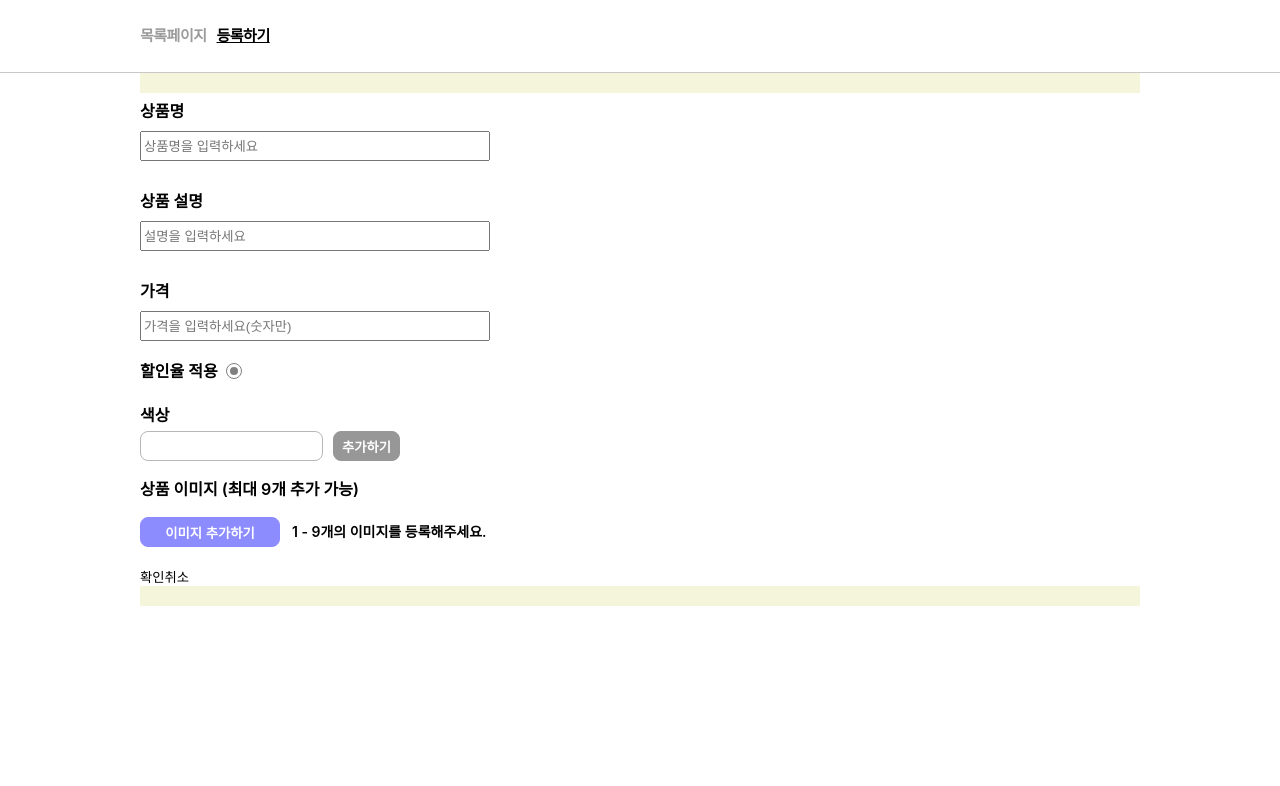
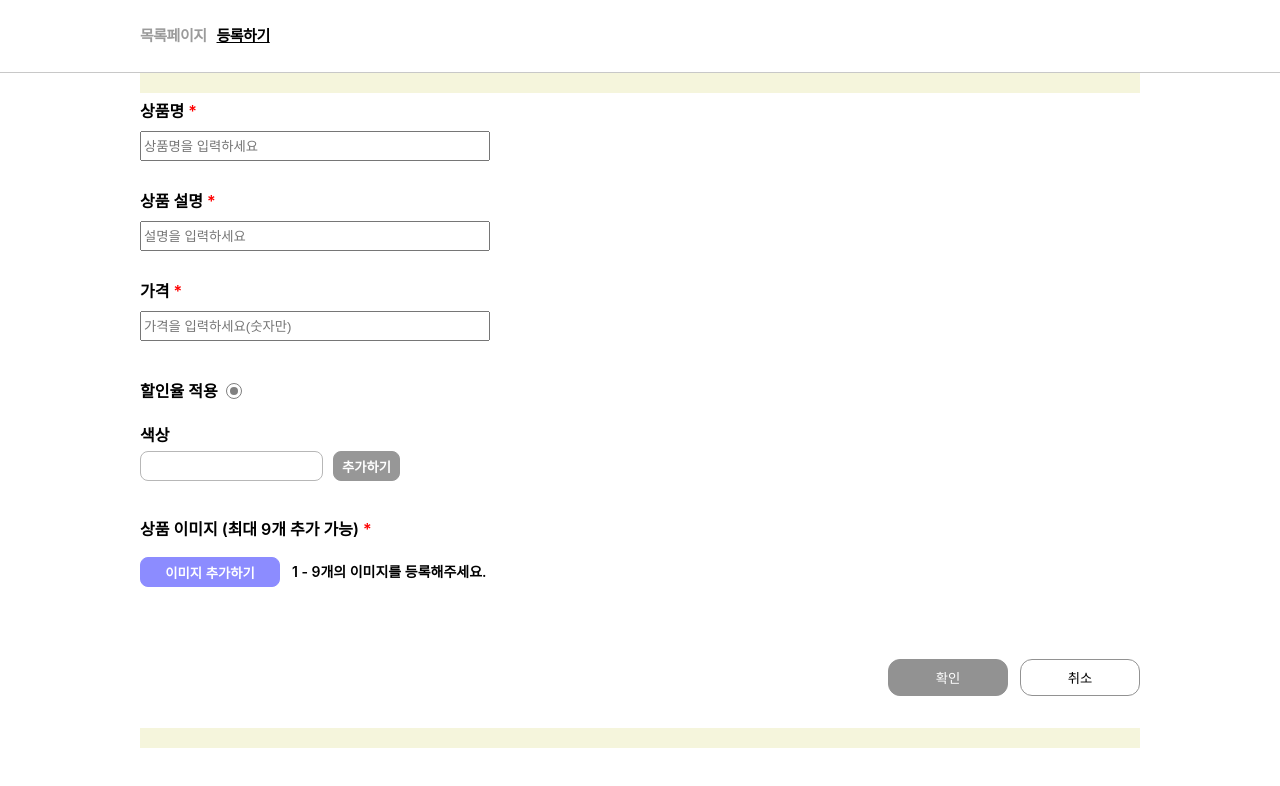
Before and after one commit to Kim-777/visual-fe-task, a React (Create React App) app: page /products/create in a window 1280 px wide. Shown: the top 786 px of the page. Built offline with nearby package versions, Linux system fonts and the light colour scheme.

Commit message:
Update: 스타일링

```diff
--- a/src/components/Forms/Items/ImagesInput.scss
+++ b/src/components/Forms/Items/ImagesInput.scss
@@ -1,6 +1,7 @@
 .images_input_wrapper {
   display: flex;
   flex-direction: column;
+  padding-block: 20px;
 
 & .btn_wrapper {
   display: flex;
@@ -57,6 +58,7 @@
     flex-direction: column;
     & > li {
       margin-bottom: 4px;
+      font-size: 14px;
       &:last-child {
         margin-bottom: 0px;
         display: flex;
--- a/src/components/Forms/Items/ImagesInput.tsx
+++ b/src/components/Forms/Items/ImagesInput.tsx
@@ -17,7 +17,9 @@ const ImagesInput = ({
 
   return (
     <div className="images_input_wrapper">
-      <label>상품 이미지 (최대 9개 추가 가능)</label>
+      <label>
+        상품 이미지 (최대 9개 추가 가능)<em style={{ color: "red" }}> *</em>
+      </label>
       <div className="btn_wrapper">
         <button
           type="button"
--- a/src/components/Forms/Items/TextInput.tsx
+++ b/src/components/Forms/Items/TextInput.tsx
@@ -8,6 +8,7 @@ type Props = {
   formKey: string;
   placeholder: string;
   isAvailableOnlyNumber?: boolean;
+  isEssential?: boolean;
 };
 
 const TextInput = ({
@@ -17,6 +18,7 @@ const TextInput = ({
   formKey,
   placeholder,
   isAvailableOnlyNumber,
+  isEssential,
 }: Props) => {
   const inputId = useId();
 
@@ -24,7 +26,10 @@ const TextInput = ({
 
   return (
     <div className="text_input_wrapper">
-      <label htmlFor={inputId}>{title}</label>
+      <label htmlFor={inputId}>
+        {title}
+        {isEssential && <em style={{ color: "red" }}> *</em>}
+      </label>
       <input
         id={inputId}
         type="text"
--- a/src/components/Forms/ProductCreateForm.tsx
+++ b/src/components/Forms/ProductCreateForm.tsx
@@ -36,14 +36,24 @@ const ProductCreateForm = () => {
   console.log("form :::: ", form);
   // console.log("form.isDiscount ::::", form.isDiscount);
 
+  const handleSubmit: React.FormEventHandler<HTMLFormElement> = (e) => {
+    e.preventDefault();
+
+    console.log("form ::::: ", form);
+  };
+
+  const cantSubmit =
+    !form.name || !form.description || !form.price || !images.length;
+
   return (
-    <form className="product_form_wrapper">
+    <form className="product_form_wrapper" onSubmit={handleSubmit}>
       <TextInput
         title="상품명"
         value={form.name}
         onChange={handleTextInputChange}
         formKey="name"
         placeholder="상품명을 입력하세요"
+        isEssential
       />
 
       <TextInput
@@ -52,6 +62,7 @@ const ProductCreateForm = () => {
         onChange={handleTextInputChange}
         formKey="description"
         placeholder="설명을 입력하세요"
+        isEssential
       />
 
       <TextInput
@@ -61,9 +72,10 @@ const ProductCreateForm = () => {
         formKey="price"
         placeholder="가격을 입력하세요(숫자만)"
         isAvailableOnlyNumber
+        isEssential
       />
 
-      <div>
+      <div style={{ marginTop: "20px" }}>
         <CheckBox
           checked={form.isDiscount}
           onChange={(checked) => {
@@ -102,9 +114,11 @@ const ProductCreateForm = () => {
         addImages={addImages}
         deleteImage={deleteImage}
       />
-      <div>
-        <button>확인</button>
-        <button>취소</button>
+      <div className="product_create_form_method_btns_wrapper">
+        <button disabled={cantSubmit} type="submit">
+          확인
+        </button>
+        <button type="button">취소</button>
       </div>
     </form>
   );
--- a/src/components/Forms/ProductForm.scss
+++ b/src/components/Forms/ProductForm.scss
@@ -3,3 +3,34 @@
   display: flex;
   flex-direction: column;
 }
+
+.product_create_form_method_btns_wrapper {
+  display: flex;
+  margin-block: 32px;
+  align-items: center;
+  justify-content: end;
+
+  & > button {
+    padding: 8px;
+    min-width: 120px;
+    border-radius: 12px;
+
+    &:first-child {
+      margin-right: 12px;
+      background-color: rgb(140, 140, 255);
+      color: white;
+      border: 1px solid rgb(140, 140, 255);
+      transition: all 0.1s ease;
+
+      &:disabled {
+        border: 1px solid rgb(146, 146, 146);
+        background-color: rgb(146, 146, 146);
+        cursor: not-allowed;
+      }
+    }
+
+    &:last-child {
+      border: 1px solid rgb(146, 146, 146);
+    }
+  }
+}
```
